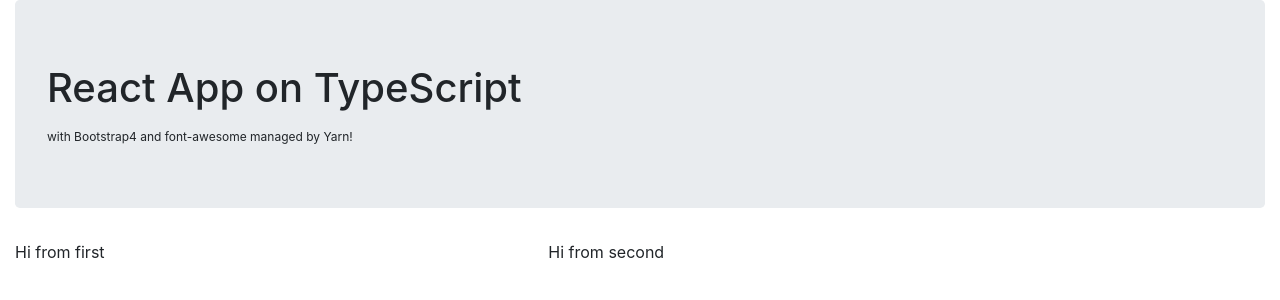
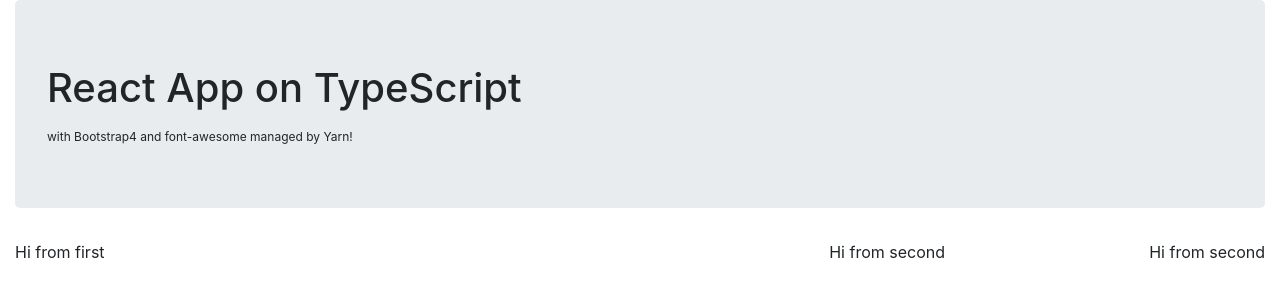
Before and after one commit to gsoulavy/react_typescript_bootstrap4, a React app: page / in a window 1280 px wide. Shown: the top 300 px of the page. Built offline with nearby package versions, Linux system fonts and the light colour scheme.

Commit message:
Col: make it able to accept boolean and string

```diff
--- a/src/components/App.tsx
+++ b/src/components/App.tsx
@@ -12,8 +12,9 @@
                     <sub>with Bootstrap4 and font-awesome managed by Yarn!</sub>
                 </Bs4.Jumbotron>
                 <Bs4.Row>
-                    <Bs4.Col md={5}>Hi from first</Bs4.Col>
-                    <Bs4.Col md={5}>Hi from second</Bs4.Col>
+                    <Bs4.Col>Hi from first</Bs4.Col>
+                    <Bs4.Col md={3}>Hi from second</Bs4.Col>
+                    <Bs4.Col md={"auto"}>Hi from second</Bs4.Col>
                 </Bs4.Row>
             </Bs4.ContainerFluid>
         );
--- a/src/components/bootstrap/layout/Col.tsx
+++ b/src/components/bootstrap/layout/Col.tsx
@@ -3,34 +3,44 @@
 import * as SuperProps  from "./../interfaces/IComponentProps";
 
 interface Props extends SuperProps.default {
-    col?: number;
-    sm?: number;
-    md?: number;
-    lg?: number;
-    xl?: number;
+    col?: number | boolean | string;
+    sm?: number | boolean | string;
+    md?: number | boolean | string;
+    lg?: number | boolean | string;
+    xl?: number | boolean | string;
 }
 
 const Col: React.StatelessComponent<Props> = (prop) => {
     let classResult = "";
 
     if (!!prop.col) {
-        classResult = `col-${prop.col}`;
+        let subResult = "";
+        if (typeof prop.col === "number") {
+            subResult = `col-${prop.col}`;
+        }
+        if (typeof prop.col === "string" && prop.col == "auto") {
+            subResult = "col-auto";
+        }
+        if (typeof prop.col === "boolean" && prop.col) {
+            subResult = "col"
+        }
+        classResult = subResult;
     }
 
     if (!!prop.sm) {
-        classResult += ` col-sm-${prop.sm}`;
+        classResult += ` ${buildClassAttribute("sm", prop.sm)}`;
     }
 
     if (!!prop.md) {
-        classResult += ` col-md-${prop.md}`;
+        classResult += ` ${buildClassAttribute("md", prop.md)}`;
     }
 
     if (!!prop.lg) {
-        classResult += ` col-lg-${prop.lg}`;
+        classResult += ` ${buildClassAttribute("ls", prop.lg)}`;
     }
 
     if (!!prop.xl) {
-        classResult += ` col-xl-${prop.xl}`;
+        classResult += ` ${buildClassAttribute("xl", prop.xl)}`;
     }
 
     if (classResult.length == 0) {
@@ -42,4 +52,19 @@
     );
 };
 
+function buildClassAttribute(size: string, value: string | boolean | number): string {
+    let subResult = "";
+    if (typeof value === "number") {
+        subResult = `col-${size}-${value}`;
+    }
+    if (typeof value === "string" && value == "auto") {
+        subResult = `col-${size}-auto`;
+    }
+    if (typeof value === "boolean" && value) {
+        subResult = `col-${size}`
+    }
+    return subResult;
+
+}
+
 export default Col;
```
Also changed, not shown: src/components/bootstrap/layout/ContainerFluid.tsx (+1 -7 lines).
